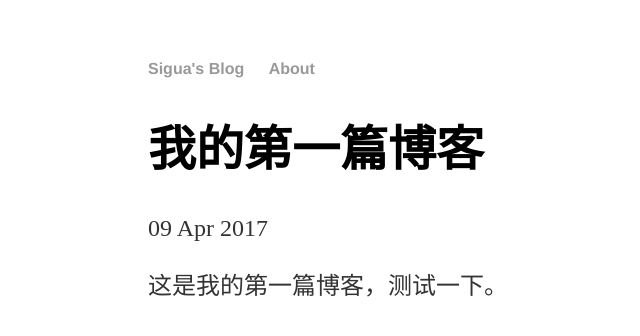
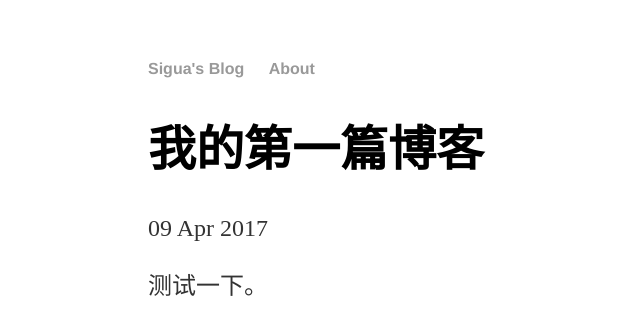
Before and after one commit to IrisCSX/IrisCSX.github.io, a Jekyll site: the page built from _posts/2017-04-09-测试第一篇博客.md, in a window 1280 px wide. Shown: the top 336 px of the page, without its empty margins (44-684 px from the left). Built offline with Jekyll 4.4.1, drawn with Linux system fonts in a browser that asks for light colours.

Commit message:
Update 2017-04-09-测试第一篇博客.md

```diff
--- a/_posts/2017-04-09-测试第一篇博客.md
+++ b/_posts/2017-04-09-测试第一篇博客.md
@@ -3,4 +3,4 @@ layout: post
 title: "我的第一篇博客"
 date: 2017-04-09
 ---
-这是我的第一篇博客，测试一下。
+测试一下。
```
